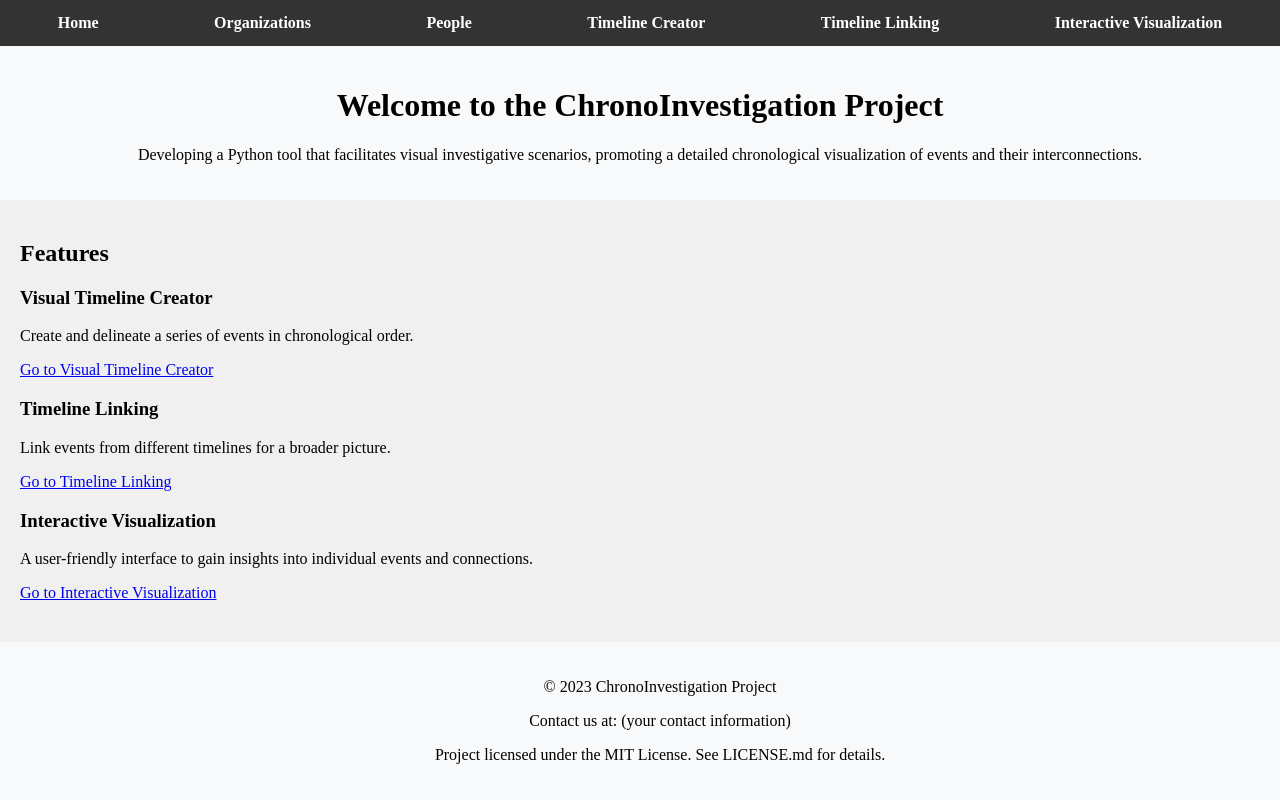
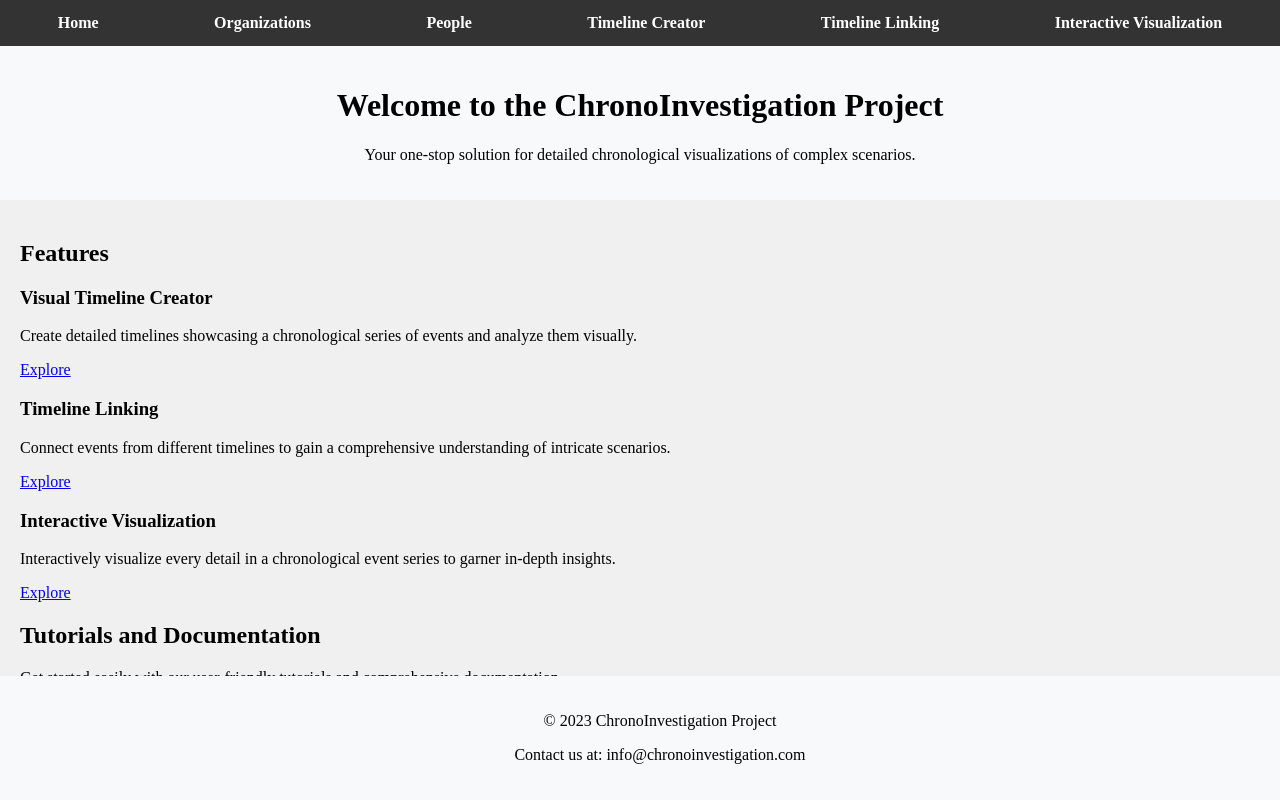
Before and after one commit to PublicNewsChoice/ChronoInvestigation, a Flask app: page / in a window 1280 px wide. Run offline with Flask 3, Linux system fonts and the light colour scheme.

Commit message:
Add files via upload

```diff
--- a/app/routes/main_routes.py
+++ b/app/routes/main_routes.py
@@ -1,5 +1,5 @@
-from flask import render_template, Blueprint
-from app.models import Organization, Person
+from flask import render_template, Blueprint, request, redirect, url_for
+from app.models import Organization, Person, Event, Action, Timeline
 from app.database import db
 
 main = Blueprint('main', __name__)
@@ -23,6 +23,31 @@ def people():
     people = Person.query.all()
     return render_template('people.html', title='People', people=people)
 
+@main.route('/events')
+def events():
+    events = Event.query.all()
+    return render_template('events.html', title='Events', events=events)
+
+@main.route('/actions')
+def actions():
+    actions = Action.query.all()
+    return render_template('actions.html', title='Actions', actions=actions)
+
+@main.route('/timelines')
+def timelines():
+    timelines = Timeline.query.all()
+    return render_template('timelines.html', title='Timelines', timelines=timelines)
+
+# Routes for the creation pages
+@main.route('/organization/create', methods=['GET', 'POST'])
+def create_organization():
+    if request.method == 'POST':
+        # handle organization creation
+        return redirect(url_for('main.organizations'))
+    return render_template('create_organization.html', title='Create Organization')
+
+# (Similar routes for creating people, events, actions, and timelines would follow here)
+
 # New route for timeline creator
 @main.route('/timeline_creator')
 def timeline_creator():
@@ -37,3 +62,5 @@ def timeline_linking():
 @main.route('/interactive_visualization')
 def interactive_visualization():
     return render_template('interactive_visualization/index.html', title='Interactive Visualization')
+
+# Additional routes for handling updates and deletions might also be necessary
--- a/app/templates/index.html
+++ b/app/templates/index.html
@@ -16,48 +16,52 @@
       <li><a href="{{ url_for('timeline_creator.index') }}">Timeline Creator</a></li>
       <li><a href="{{ url_for('timeline_linking.index') }}">Timeline Linking</a></li>
       <li><a href="{{ url_for('interactive_visualization.index') }}">Interactive Visualization</a></li>
-      <!-- Add links to other sections as necessary -->
     </ul>
   </nav>
 
   <!-- Header Section -->
   <header class="home-header">
     <h1>Welcome to the ChronoInvestigation Project</h1>
-    <p>Developing a Python tool that facilitates visual investigative scenarios, promoting a detailed chronological visualization of events and their interconnections.</p>
+    <p>Your one-stop solution for detailed chronological visualizations of complex scenarios.</p>
   </header>
 
   <!-- Main Content -->
   <main class="home-main">
+    <section class="features">
       <h2>Features</h2>
-
-    <!-- Feature Sections with links to respective tools/features -->
       <div class="feature-section">
         <h3>Visual Timeline Creator</h3>
-      <p>Create and delineate a series of events in chronological order.</p>
-      <a href="{{ url_for('timeline_creator.index') }}">Go to Visual Timeline Creator</a>
+        <p>Create detailed timelines showcasing a chronological series of events and analyze them visually.</p>
+        <a href="{{ url_for('timeline_creator.index') }}">Explore</a>
       </div>
-
       <div class="feature-section">
         <h3>Timeline Linking</h3>
-      <p>Link events from different timelines for a broader picture.</p>
-      <a href="{{ url_for('timeline_linking.index') }}">Go to Timeline Linking</a>
+        <p>Connect events from different timelines to gain a comprehensive understanding of intricate scenarios.</p>
+        <a href="{{ url_for('timeline_linking.index') }}">Explore</a>
       </div>
-
       <div class="feature-section">
         <h3>Interactive Visualization</h3>
-      <p>A user-friendly interface to gain insights into individual events and connections.</p>
-      <a href="{{ url_for('interactive_visualization.index') }}">Go to Interactive Visualization</a>
+        <p>Interactively visualize every detail in a chronological event series to garner in-depth insights.</p>
+        <a href="{{ url_for('interactive_visualization.index') }}">Explore</a>
       </div>
+    </section>
 
-    <!-- Include similar sections for 'In Progress' and 'Planned' features as they become available -->
+    <!-- Tutorials and Documentation -->
+    <section class="guidance">
+      <h2>Tutorials and Documentation</h2>
+      <p>Get started easily with our user-friendly tutorials and comprehensive documentation.</p>
+      <!-- Add links to tutorial and documentation pages -->
+    </section>
+
+    <!-- Testimonials -->
+    <section class="testimonials">
+      <h2>What Users Are Saying</h2>
+      <!-- Display testimonials from users here -->
+    </section>
 
   </main>
 
   <!-- Footer -->
   <footer>
     <p>© 2023 ChronoInvestigation Project</p>
-    <p>Contact us at: (your contact information)</p>
-    <p>Project licensed under the MIT License. See LICENSE.md for details.</p>
-  </footer>
-</body>
-</html>
+    <p>Contact us at: info@chronoinvestigation.com</p>
```
Also changed, not shown: app/models.py (+40 -45 lines), instance/chronodb.db. Lines whose indentation alone changed are shown as unchanged.
